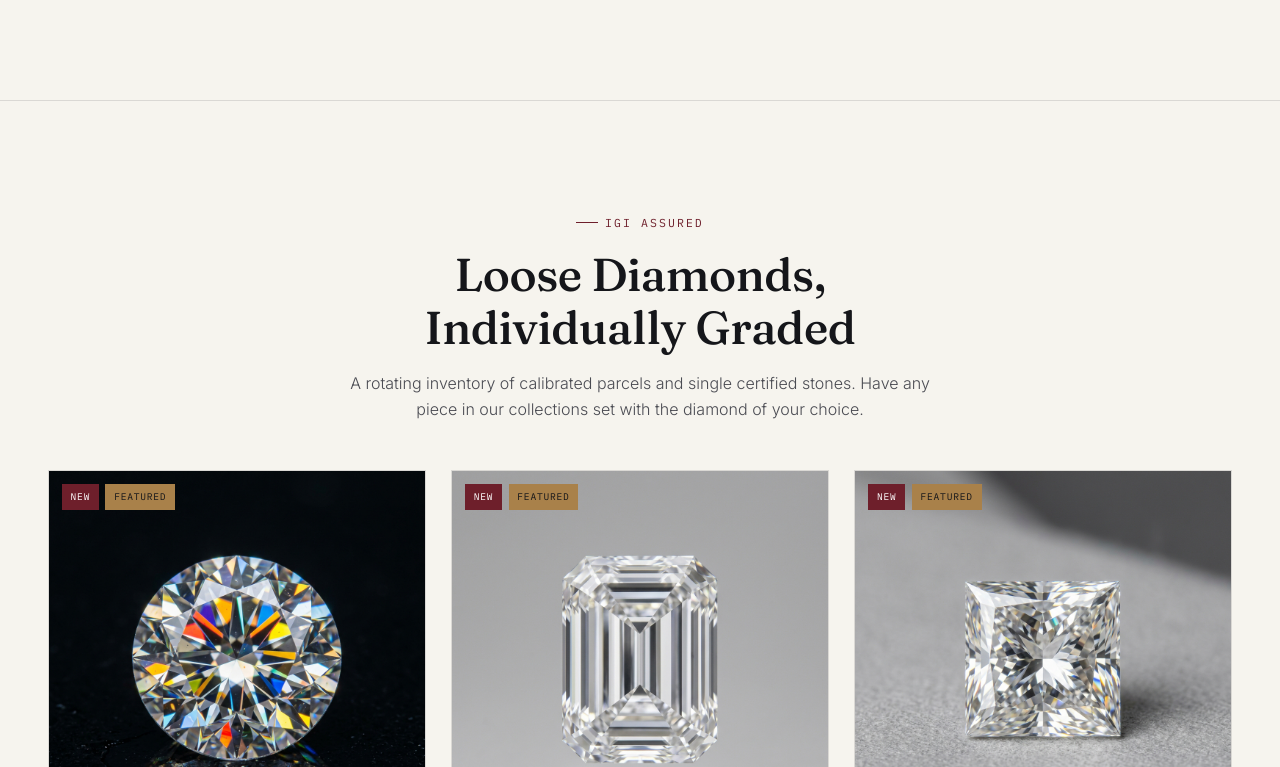
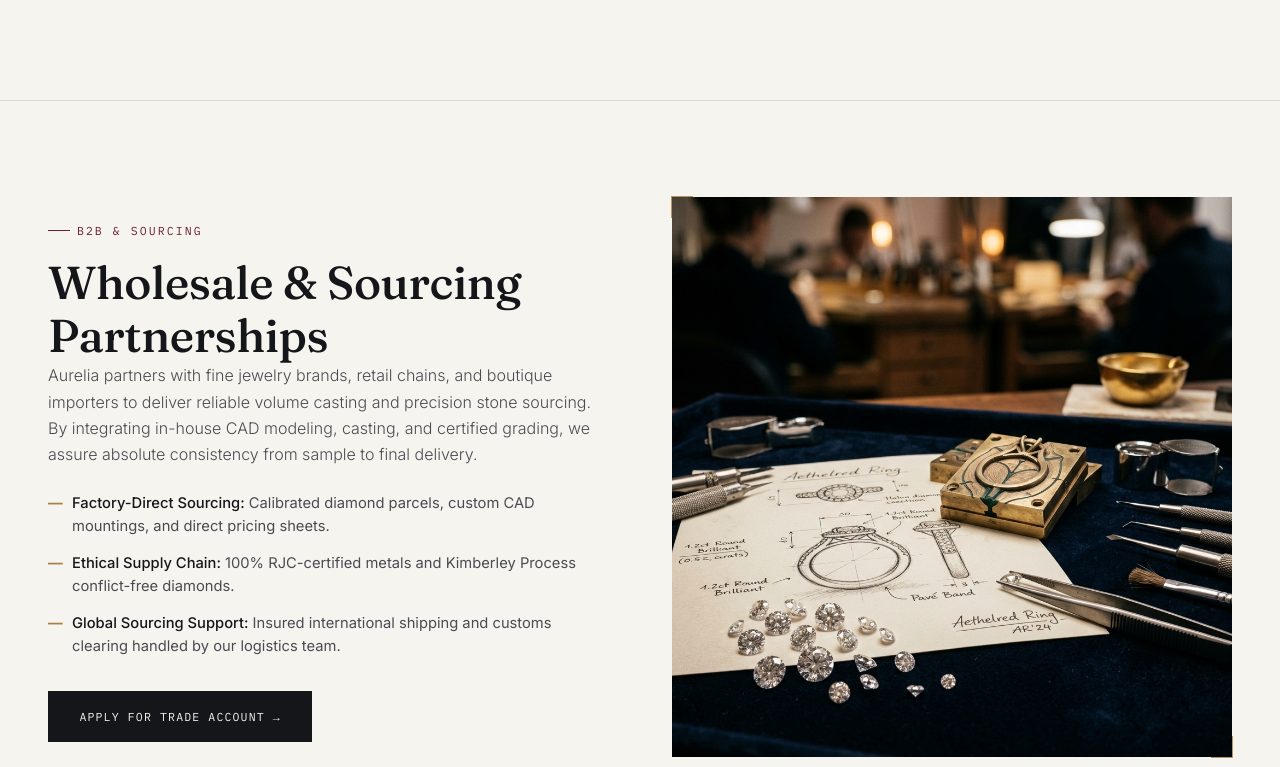
Before and after one commit to anshsutariya-7824/aureliajewels, a Next.js app: page / in a window 1280 px wide. Shown: the part 2073-2840 px from the top of the page. Built offline with nearby package versions, Linux system fonts and the light colour scheme; no server answers.

Commit message:
feat: add B2B wholesale section to home page

```diff
--- a/app/page.js
+++ b/app/page.js
@@ -139,6 +139,38 @@ export default async function HomePage() {
                 <span className="btn-text">Shop Earrings &rarr;</span>
               </div>
             </Link>
+          </div>
+        </div>
+      </section>
+
+      {/* Wholesale & Trade Section */}
+      <section className="wholesale-section" id="wholesaleB2B" style={{ borderTop: "1px solid var(--paper-line)", padding: "6rem 0" }}>
+        <div className="container">
+          <div className="grid-2" style={{ direction: "rtl" }}>
+            <div className="wholesale-img-wrapper reveal active cert-frame" style={{ direction: "ltr" }}>
+              <img src="images/wholesale-b2b.png" alt="Aurelia wholesale diamond sourcing and bulk jewelry manufacturing setup" />
+            </div>
+            <div className="wholesale-content reveal active" style={{ direction: "ltr" }}>
+              <span className="subtitle">B2B & Sourcing</span>
+              <h2>Wholesale & Sourcing Partnerships</h2>
+              <p style={{ marginBottom: "1.5rem" }}>
+                Aurelia partners with fine jewelry brands, retail chains, and boutique importers to deliver reliable volume casting and precision stone sourcing. By integrating in-house CAD modeling, casting, and certified grading, we assure absolute consistency from sample to final delivery.
+              </p>
+              <ul className="spec-detail-list" style={{ marginBottom: "2rem", display: "grid", gap: "0.8rem" }}>
+                <li style={{ position: "relative", paddingLeft: "1.5rem" }}>
+                  <strong>Factory-Direct Sourcing:</strong> Calibrated diamond parcels, custom CAD mountings, and direct pricing sheets.
+                </li>
+                <li style={{ position: "relative", paddingLeft: "1.5rem" }}>
+                  <strong>Ethical Supply Chain:</strong> 100% RJC-certified metals and Kimberley Process conflict-free diamonds.
+                </li>
+                <li style={{ position: "relative", paddingLeft: "1.5rem" }}>
+                  <strong>Global Sourcing Support:</strong> Insured international shipping and customs clearing handled by our logistics team.
+                </li>
+              </ul>
+              <Link href="/contact" className="btn btn-primary" id="wholesaleContactBtn">
+                Apply for Trade Account &rarr;
+              </Link>
+            </div>
           </div>
         </div>
       </section>
```
Also changed, not shown: public/images/wholesale-b2b.png (added).
